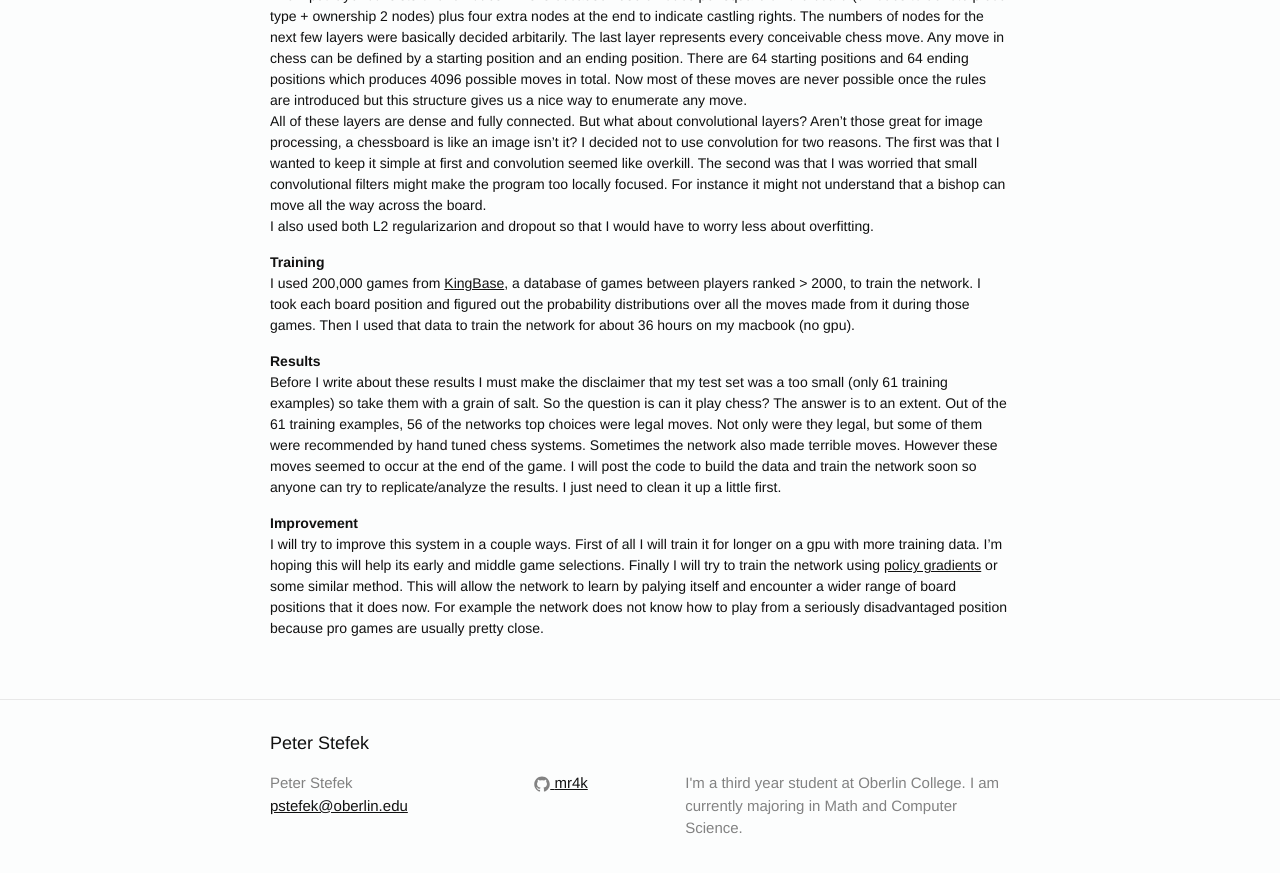
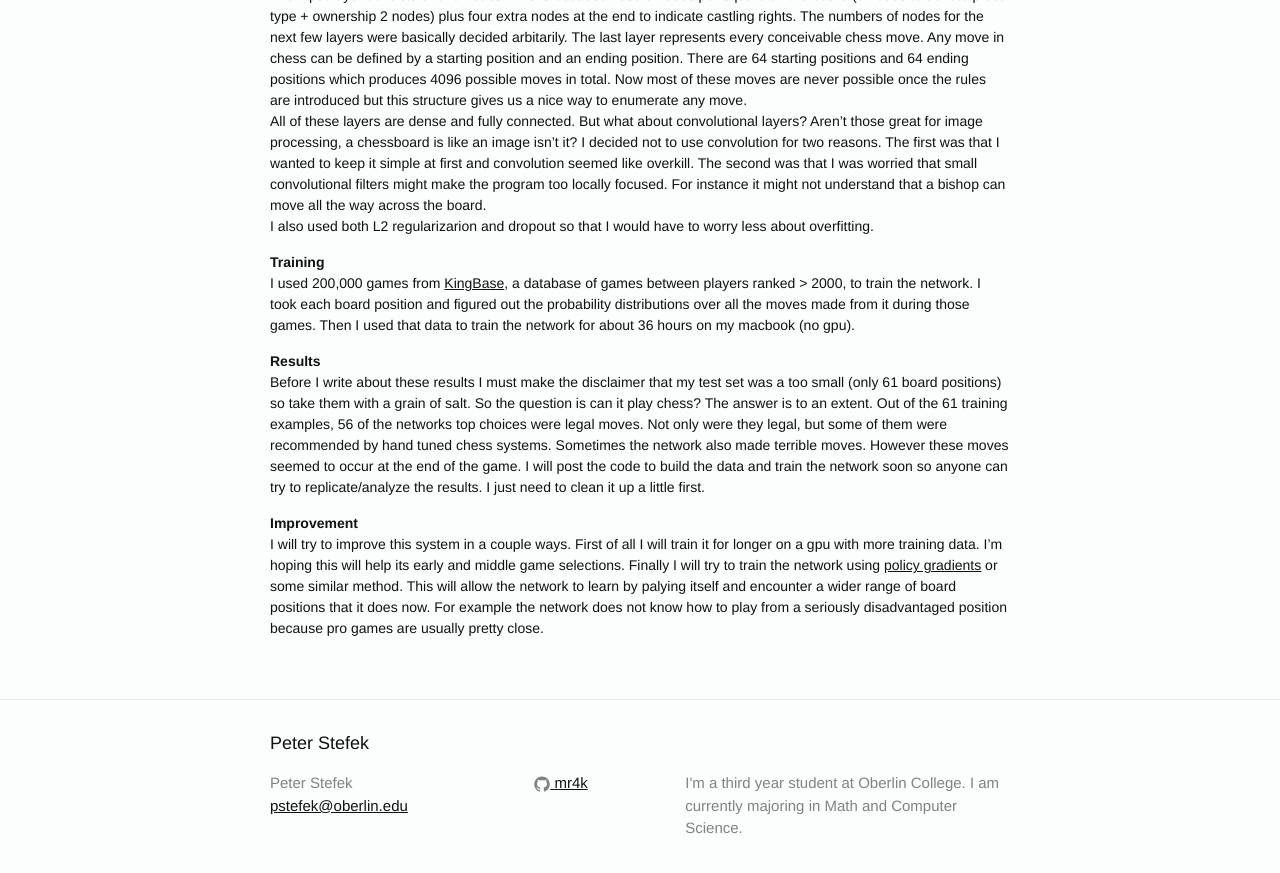
Before and after one commit to Mr4k/mr4k.github.io, a Jekyll site: the page built from _posts/2016-07-24-deep-chess.markdown, in a window 1280 px wide and 900 px high, scrolled down 1769 px. Shown: the top 873 px of the window. Built offline with Jekyll 4.4.1, drawn with Linux system fonts in a browser that asks for light colours.

Commit message:
proof reading

```diff
--- a/_posts/2016-07-24-deep-chess.markdown
+++ b/_posts/2016-07-24-deep-chess.markdown
@@ -36,7 +36,7 @@ I also used both L2 regularizarion and dropout so that I would have to worry les
 I used 200,000 games from [KingBase](http://www.kingbase-chess.net/), a database of games between players ranked > 2000, to train the network. I took each board position and figured out the probability distributions over all the moves made from it during those games. Then I used that data to train the network for about 36 hours on my macbook (no gpu).
 
 **Results**
-Before I write about these results I must make the disclaimer that my test set was a too small (only 61 training examples) so take them with a grain of salt. So the question is can it play chess? The answer is to an extent. Out of the 61 training examples, 56 of the networks top choices were legal moves. Not only were they legal, but some of them were recommended by hand tuned chess systems. Sometimes the network also made terrible moves. However these moves seemed to occur at the end of the game. I will post the code to build the data and train the network soon so anyone can try to replicate/analyze the results. I just need to clean it up a little first.
+Before I write about these results I must make the disclaimer that my test set was a too small (only 61 board positions) so take them with a grain of salt. So the question is can it play chess? The answer is to an extent. Out of the 61 training examples, 56 of the networks top choices were legal moves. Not only were they legal, but some of them were recommended by hand tuned chess systems. Sometimes the network also made terrible moves. However these moves seemed to occur at the end of the game. I will post the code to build the data and train the network soon so anyone can try to replicate/analyze the results. I just need to clean it up a little first.
 
 **Improvement**
 I will try to improve this system in a couple ways. First of all I will train it for longer on a gpu with more training data. I'm hoping this will help its early and middle game selections. Finally I will try to train the network using [policy gradients](http://www.scholarpedia.org/article/Policy_gradient_methods) or some similar method. This will allow the network to learn by palying itself and encounter a wider range of board positions that it does now. For example the network does not know how to play from a seriously disadvantaged position because pro games are usually pretty close.
```
